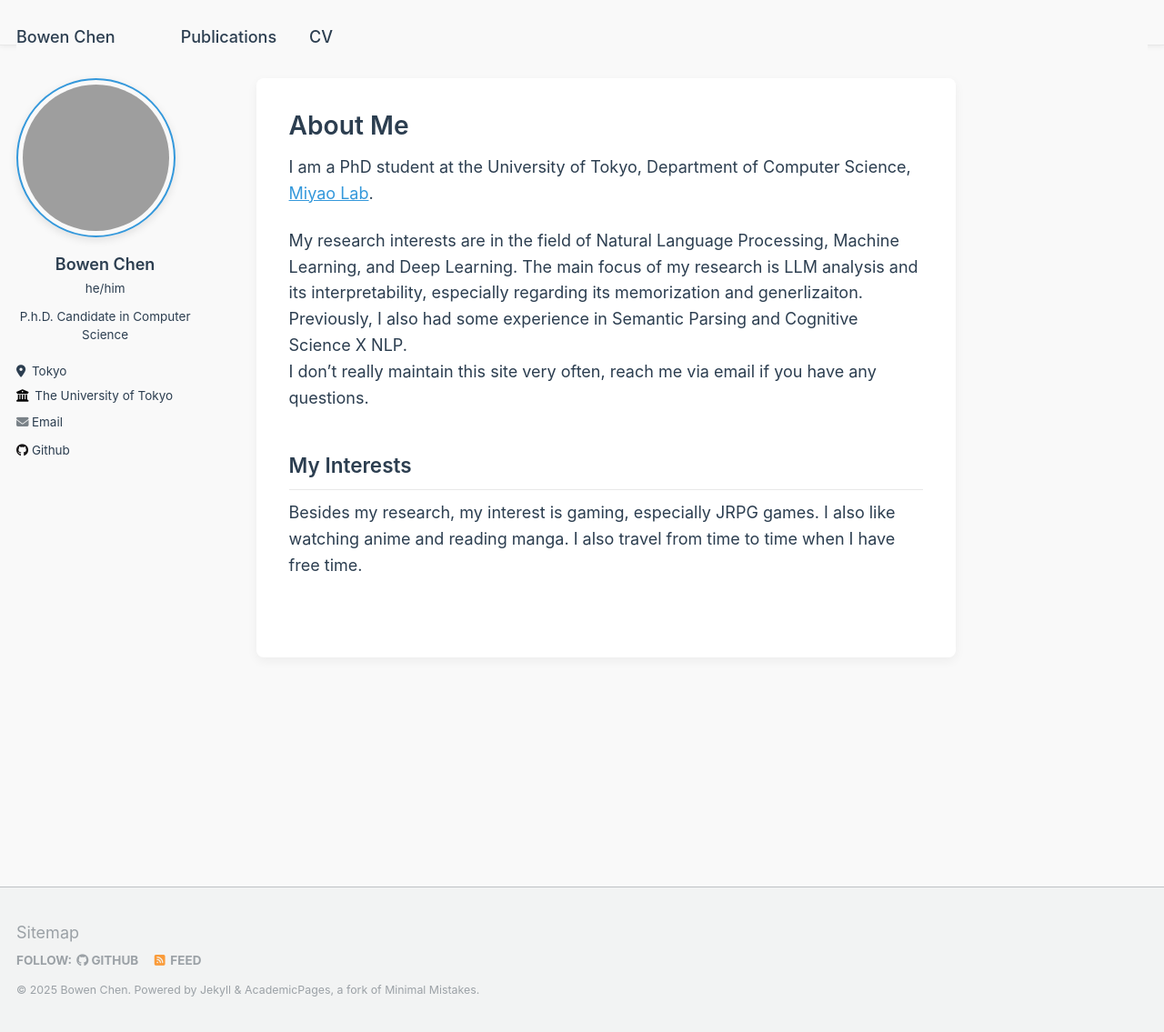
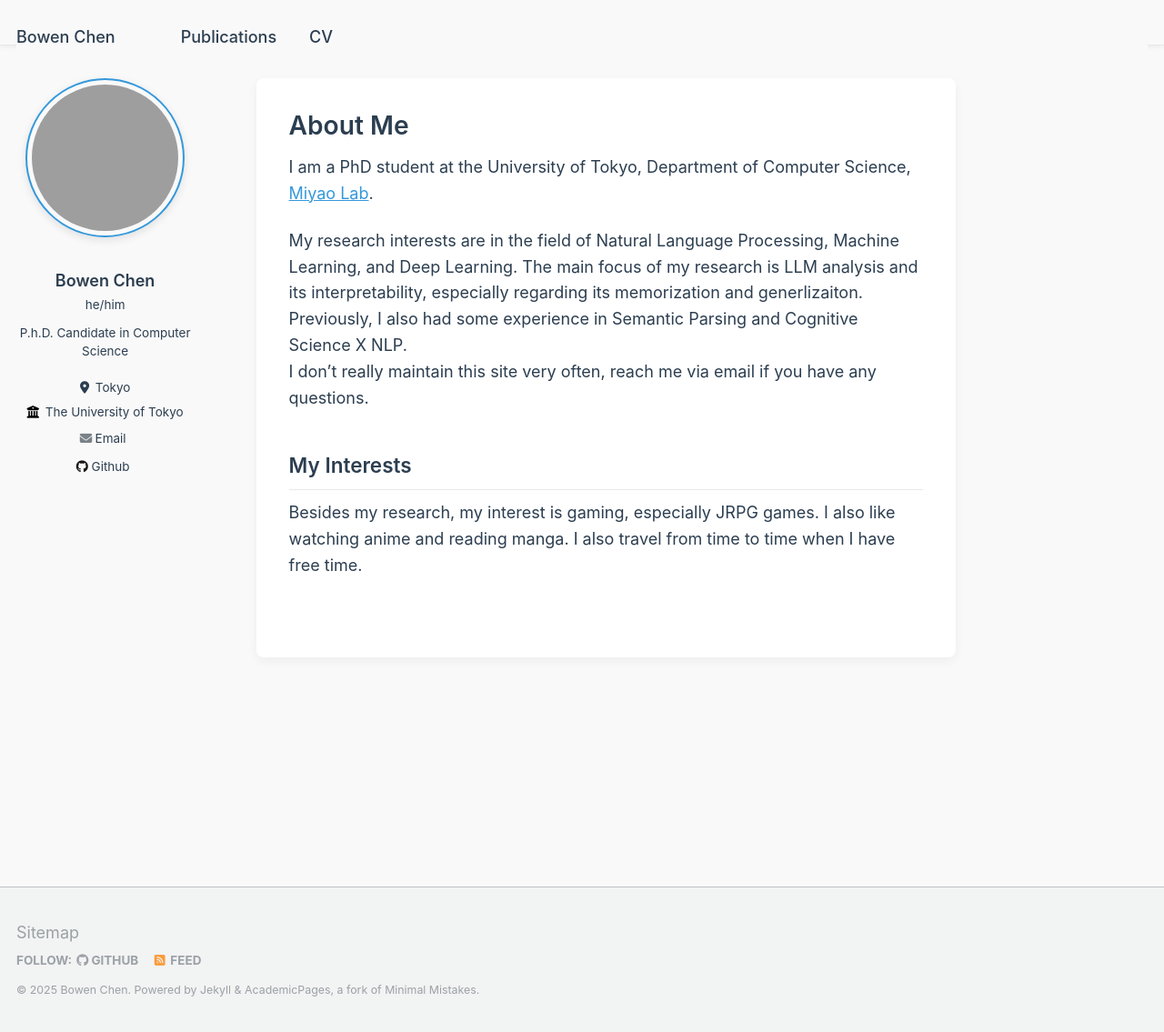
Before and after one commit to PosoSAgapo/PosoSAgapo.github.io, a Jekyll site: the page built from _pages/about.md, in a window 1280 px wide and 1135 px high. Shown: the whole window at 91% size. Built offline with Jekyll 4.4.1, drawn with Linux system fonts in a browser that asks for light colours.

Commit message:
update page

```diff
--- a/assets/css/main.scss
+++ b/assets/css/main.scss
@@ -39,3 +39,42 @@
 @import "vendor/font-awesome/brands";
 @import "vendor/magnific-popup/magnific-popup";
 @import "print";
+
+// Custom CSS to fix author profile alignment on large screens
+@media screen and (min-width: 925px) {
+  .author__avatar {
+    display: flex !important;
+    justify-content: center !important;
+    align-items: center !important;
+    margin: 0 auto 1em auto !important;
+  }
+
+  .author__content {
+    text-align: center !important;
+    margin: 0 auto !important;
+    max-width: 100% !important;
+  }
+
+  .author__name {
+    text-align: center !important;
+    margin-left: auto !important;
+    margin-right: auto !important;
+  }
+
+  .author__pronouns {
+    text-align: center !important;
+    margin-left: auto !important;
+    margin-right: auto !important;
+  }
+
+  .author__bio {
+    text-align: center !important;
+    margin-left: auto !important;
+    margin-right: auto !important;
+  }
+
+  .author__urls-wrapper {
+    text-align: center !important;
+    margin: 0 auto !important;
+  }
+}
```
